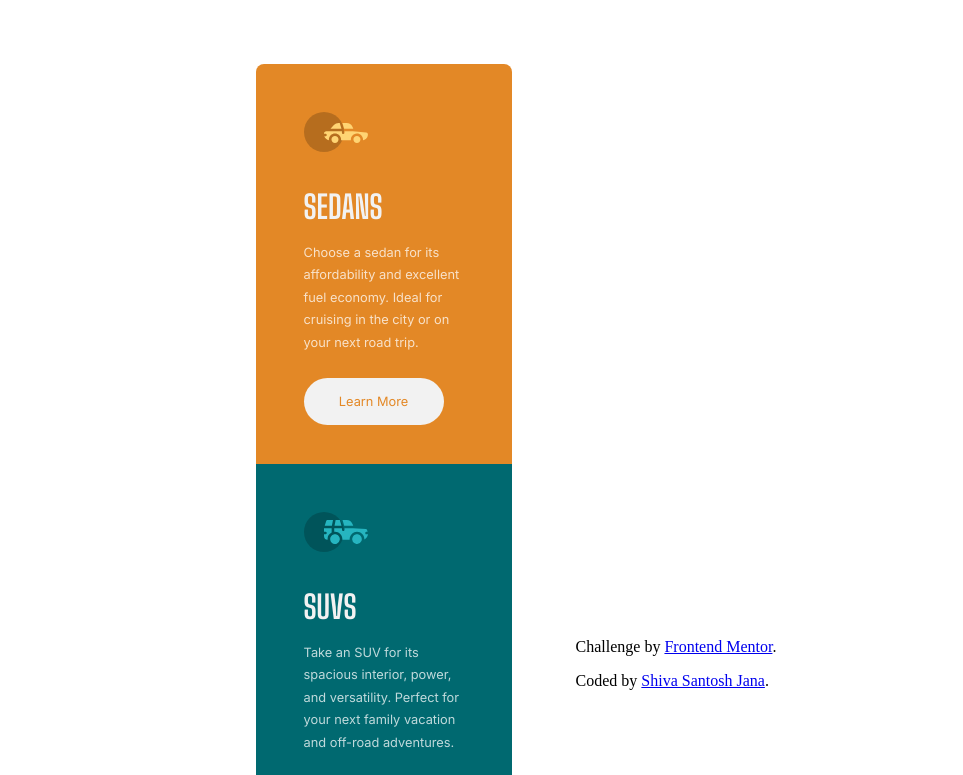
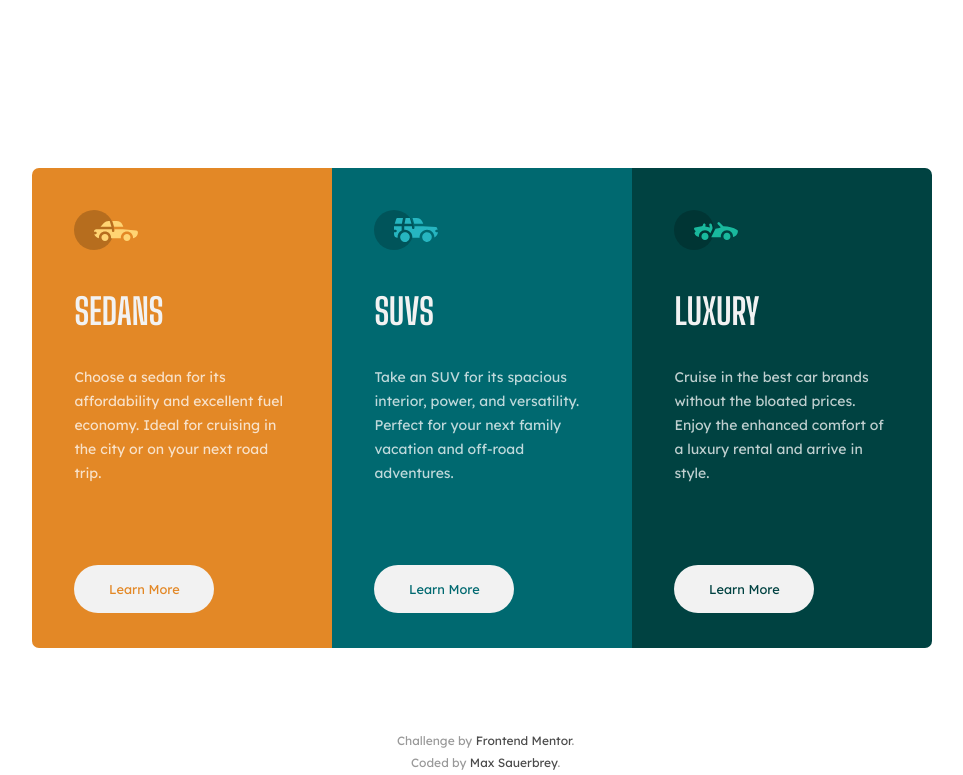
Before and after one commit to MaxSauerbrey/Frontend-Mentor-Challenge, a plain HTML site: page Begginer/3-column-preview-card-component-main/index.html in a window 1280 px wide. Shown: the top 775 px of the page, without its empty margins (156-1119 px from the left). Drawn offline with Linux system fonts and the light colour scheme.

Commit message:
add desktop version

```diff
--- a/Begginer/3-column-preview-card-component-main/index.html
+++ b/Begginer/3-column-preview-card-component-main/index.html
@@ -19,7 +19,6 @@
 </head>
 
 <body>
-    <main>
     <article class="cards">
         <section class="card sedand-card primary">
             <div class="sedan-icon"> <img src="images/icon-sedans.svg" alt="Sedan car icon">
@@ -44,7 +43,6 @@
             <div class="btn luxury-btn">Learn More</div>
         </section>
     </article>
-    </main>
     <footer class="attribution">
         <p>
             Challenge by
@@ -53,8 +51,8 @@
         </p>
         <p>
           Coded by
-          <a href="https://twitter.com/santu69" target="_blank"
-            >Shiva Santosh Jana</a
+          <a href="#" target=""
+            >Max Sauerbrey</a
           >.
         </p>
       </footer>
--- a/Begginer/3-column-preview-card-component-main/sass/_variables.scss
+++ b/Begginer/3-column-preview-card-component-main/sass/_variables.scss
@@ -1,2 +1,2 @@
 //! General font-size
-$general-font-size:16px
+$general-font-size:15px;
--- a/Begginer/3-column-preview-card-component-main/sass/style.scss
+++ b/Begginer/3-column-preview-card-component-main/sass/style.scss
@@ -3,9 +3,13 @@
 @import 'variables.scss';
 @import 'functions.scss';
 @import 'colours.scss';
+@import url("https://fonts.googleapis.com/css2?family=Lexend+Deca&display=swap");
+@import url("https://fonts.googleapis.com/css2?family=Big+Shoulders+Display:wght@700&display=swap");
+
+/* box sizing */
+
 html {
     box-sizing: border-box;
-                margin: 0;
     scroll-behavior: smooth;
 }
 
@@ -15,42 +19,52 @@
     box-sizing: inherit;
 }
 
-            // html,
-            // body {
-            // height: 99%;
-            // }
 body {
+    font-family: "Lexend Deca", sans-serif;
+    background-color: map.get($neutral-colours, "paragraphs");
+    font-size: $general-font-size;
+    width: 97vw;
     display: flex;
+    overflow-y: scroll;
     justify-content: center;
+    overflow-x: auto;
     align-items: center;
-                // border: thin solid red;
-                margin: 0;
+    height: 99vh;
+    flex-wrap: wrap;
 }
 
+
+/* style cards */
+
+// main {
+//     display: flex;
+//     flex-direction: row;
+//     justify-content: center;
+//     align-items: center;
+//     width: 100%;
+//     flex-wrap: wrap;
+// }
 .cards {
     display: flex;
     flex-direction: column;
-                margin: 4rem 4rem;
-                border-radius: 1rem;
+    justify-content: center;
+    align-items: center;
+    margin: 4rem;
+    border-radius: pixelsToRems(7px);
+    position: relative;
+    right: 0.2rem
 }
 
 .card {
-                width: 16rem;
-                height: 25rem;
-                padding: 3rem;
-                &:nth-child(1) {
-                    border-top-right-radius: 0.5rem;
-                    border-top-left-radius: 0.5rem;
-                }
-                &:nth-child(3) {
-                    border-bottom-right-radius: 0.5rem;
-                    border-bottom-left-radius: 0.5rem;
-                }
+    width: pixelsToRems(300px);
+    height: pixelsToRems(480px);
+    padding: pixelsToRems(42px);
+    position: relative;
     h1 {
-                    margin: 2rem auto 1rem;
+        margin: 2rem auto 2rem;
         font-family: 'Big Shoulders Display', cursive;
         font-weight: 700;
-                    font-size: 2rem;
+        font-size: pixelsToRems(36px);
         color: map.get($neutral-colours, "background-headings-buttons")
     }
 }
@@ -59,7 +73,24 @@
 $colour in $primary_colours {
     .#{$clave} {
         background-color: $colour;
+        @if($clave=="primary") {
+            border-top-right-radius: pixelsToRems(7px);
+            border-top-left-radius: pixelsToRems(7px);
         }
+        @else {
+            @if($clave=="tertiary") {
+                border-bottom-right-radius: pixelsToRems(7px);
+                border-bottom-left-radius: pixelsToRems(7px);
+            }
+        }
+    }
+}
+
+/// Icon
+.sedan-icon,
+.suvs-icon,
+.lux-icon {
+    margin-bottom: pixelsToRems(36px);
 }
 
 ///Buttons style
@@ -71,8 +102,15 @@
     border-radius: 2rem;
     width: pixelsToRems(140px);
     cursor: pointer;
-                font-family: 'Inter', sans-serif;
+    font-family: "Lexend Deca", sans-serif;
     font-size: 0.8rem;
+    margin-top: 5rem;
+    transition: all 0.3s ease-in-out;
+    &:hover {
+        background-color: transparent;
+        border: thin solid map.get($neutral-colours, "background-headings-buttons")
+    }
+    //! Revisar nth:child
     // @for $i from 1 to 4 {
     //     &:nth-child(#{$i}) {
     //         @if($i==1) {
@@ -90,45 +128,101 @@
     // }
 }
 
-            //! Revisar nth:child
 .sedan-btn {
     color: map.get($primary_colours, "primary");
     &:hover {
-                    background-color: map.get($primary_colours, "primary");
         color: map.get($neutral-colours, "background-headings-buttons");
-                    border: thin solid map.get($neutral-colours, "background-headings-buttons")
     }
 }
 
 .suvs-btn {
     color: map.get($primary_colours, "secondary");
     &:hover {
-                    background-color: map.get($primary_colours, "secondary");
         color: map.get($neutral-colours, "background-headings-buttons");
-                    border: thin solid map.get($neutral-colours, "background-headings-buttons")
     }
 }
 
 .luxury-btn {
     color: map.get($primary_colours, "tertiary");
-                margin-bottom: 4rem;
     &:hover {
-                    background-color: map.get($primary_colours, "tertiary");
         color: map.get($neutral-colours, "background-headings-buttons");
-                    border: thin solid map.get($neutral-colours, "background-headings-buttons")
     }
 }
 
+
+/* Style Paragraph */
+
 .paragraph {
-                font-family: 'Inter', sans-serif;
-                font-size: 0.8rem;
-                line-height: 1.4rem;
+    font-family: "Lexend Deca", sans-serif;
+    font-size: pixelsToRems(14px);
+    line-height: 1.5rem;
     color: map.get($neutral-colours, "paragraphs");
     margin-bottom: 1.5rem;
 }
 
-            .lux-p {
-                margin-bottom: 0.5rem;
+
+/* Style footer */
+
+.attribution {
+    width: 99%;
+    margin: 0 auto;
+    position: relative;
+    color: #999;
+    padding-bottom: 10px;
+    bottom: 10px;
+    font-size: 0.75rem;
+    line-height: 20px;
+    text-align: center;
+    & a {
+        text-decoration: none;
+        color: rgb(75, 75, 75);
+    }
+    & a:hover {
+        color: #000;
+    }
 }
 
-            //
+
+/* style tablet and mobile */
+
+@media only screen and ( min-width:pixelsToEms(980px)) {
+    body {
+        display: flex;
+        flex-direction: column;
+        height: 100vh;
+        width: 99vw;
+        justify-content: center;
+        overflow: hidden;
+        overflow-x: auto;
+        align-items: center;
+    }
+    .cards {
+        display: flex;
+        flex-direction: row;
+        justify-content: center;
+        align-items: center;
+        margin: 4rem 4rem;
+    }
+    .cards {
+        .card {
+            border-radius: 0rem;
+        }
+        .sedand-card {
+            border-top-left-radius: pixelsToRems(7px);
+            ;
+            border-bottom-left-radius: pixelsToRems(7px);
+            ;
+            // min-width: pixelsToRems(256px);
+        }
+        .lux-card {
+            border-top-right-radius: pixelsToRems(7px);
+            border-bottom-right-radius: pixelsToRems(7px);
+        }
+    }
+    .attribution {
+        position: absolute;
+        width: 99%;
+        bottom: 10px;
+        line-height: 10px;
+    }
+}
```
Also changed, not shown: Begginer/3-column-preview-card-component-main/css/style.css, 1 other file. Lines whose indentation alone changed are shown as unchanged.
